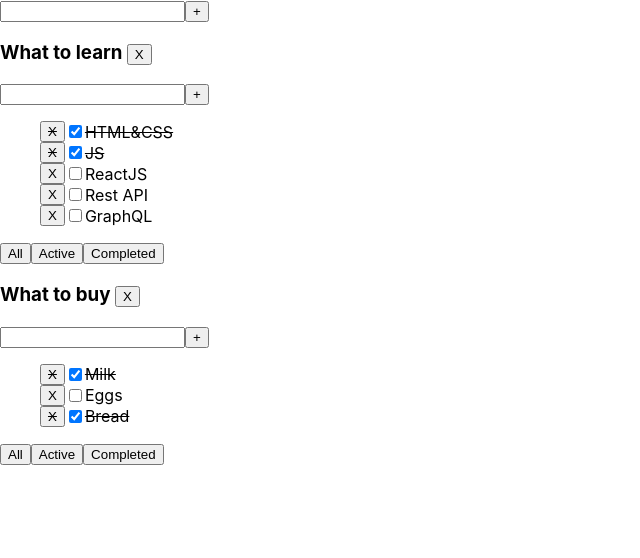
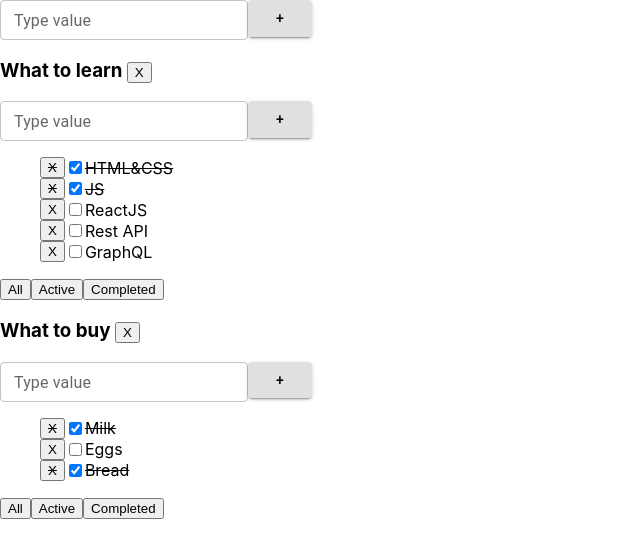
Before and after one commit to vladnen97/todo-list, a React (Create React App) app: page / in a window 1280 px wide. Shown: the top 558 px of the page, without its empty margins (0-640 px from the left). Built offline with nearby package versions, Linux system fonts and the light colour scheme.

Commit message:
replace input and button to custom from material ui

```diff
--- a/src/AddItemForm.tsx
+++ b/src/AddItemForm.tsx
@@ -1,4 +1,5 @@
 import React, {ChangeEvent, KeyboardEvent, useState} from 'react';
+import {Button, TextField} from '@mui/material';
 
 type AddItemFormPropsType = {
     addItem: (title: string) => void
@@ -31,13 +32,21 @@ export function AddItemForm(props: AddItemFormPropsType) {
 
     return (
         <div>
-            <input value={title}
-                   className={error ? 'error' : ''}
-                   onChange={onChangeHandler}
-                   onKeyDown={onKeyPressHandler}
+            <TextField
+                error={!!error}
+                size={'small'}
+                label='Type value'
+                value={title}
+                onChange={onChangeHandler}
+                onKeyDown={onKeyPressHandler}
+                helperText={error}
             />
-            <button onClick={addItem}>+</button>
-            {error && <div className={'error-message'}> {error} </div>}
+            <Button onClick={addItem}
+                    color="inherit"
+                    size="medium"
+                    variant="contained">
+                +
+            </Button>
         </div>
     )
 }
```
